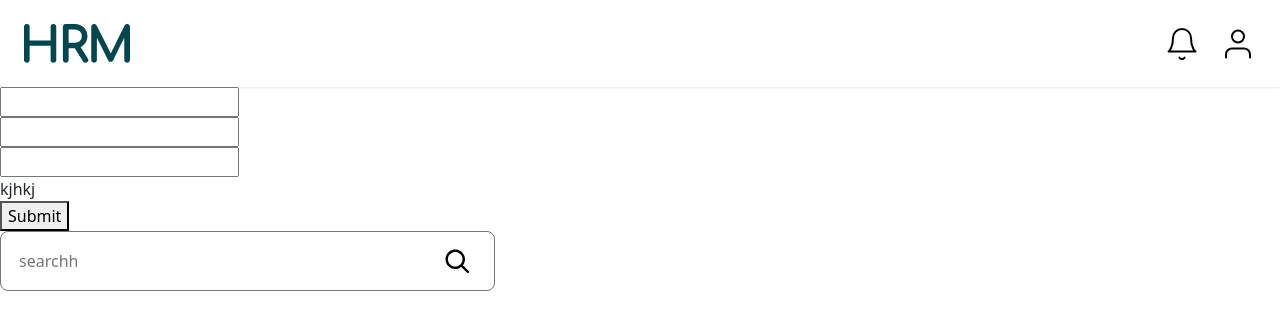
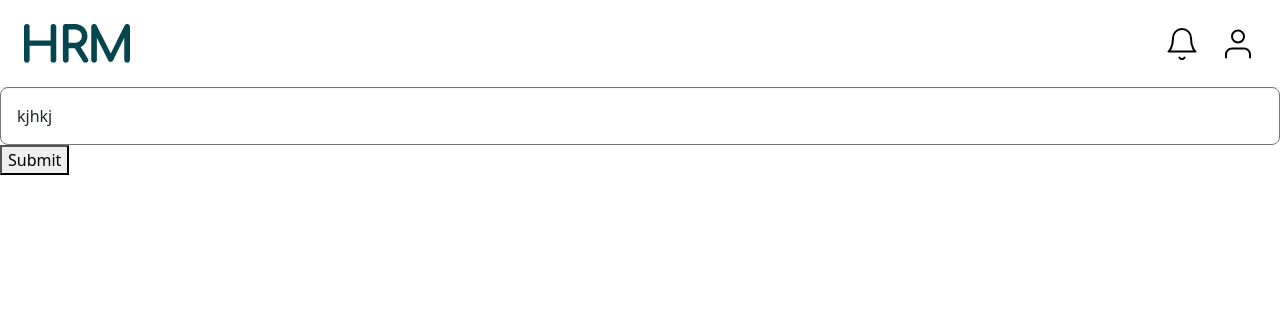
Before and after one commit to sanskritidwi/hrms, a React (Create React App) app: page / in a window 1280 px wide. Shown: the top 330 px of the page. Built offline with nearby package versions, Linux system fonts and the light colour scheme.

Commit message:
wip dropdown

```diff
--- a/src/common/FormFields/DropDown.js
+++ b/src/common/FormFields/DropDown.js
@@ -24,7 +24,7 @@ export const DropDown = ({ schema }) => {
 	};
 	return (
 		<div className="DropDownWrapper">
-			<div className="dropHeader defaultButton">
+			<div className="dropHeader defaultButtonWhite">
 				{header}
 				<div
 					className={iconClass}
--- a/src/common/FormFields/FormProcessor.js
+++ b/src/common/FormFields/FormProcessor.js
@@ -36,9 +36,9 @@ export const FormProcessor = () => {
 				onSubmit={(e) => {
 					handleSubmit(e);
 				}}>
-				<Input name="username" />
+				{/* <Input name="username" />
 				<Input name="email" />
-				<Input name="pw" />
+				<Input name="pw" /> */}
 				<DropDown schema={dropSchema}/>
 
 				<button type="submit">Submit</button>
--- a/src/common/SansCanvas.js
+++ b/src/common/SansCanvas.js
@@ -44,7 +44,7 @@ export const SansCanvas = () => {
 			</OutsideClickHandler> */}
 			{/* <CollectionList /> */}
 			<FormProcessor />
-<SearchBar schema={searchSchema}/>
+{/* <SearchBar schema={searchSchema}/> */}
 			{/* <CollectionList schema={schema} /> */}
 			{/* <Calendar /> */}
 			{/* <EventCard title="UpcomingEvents" renderBody={renderBody}/> */}
```
